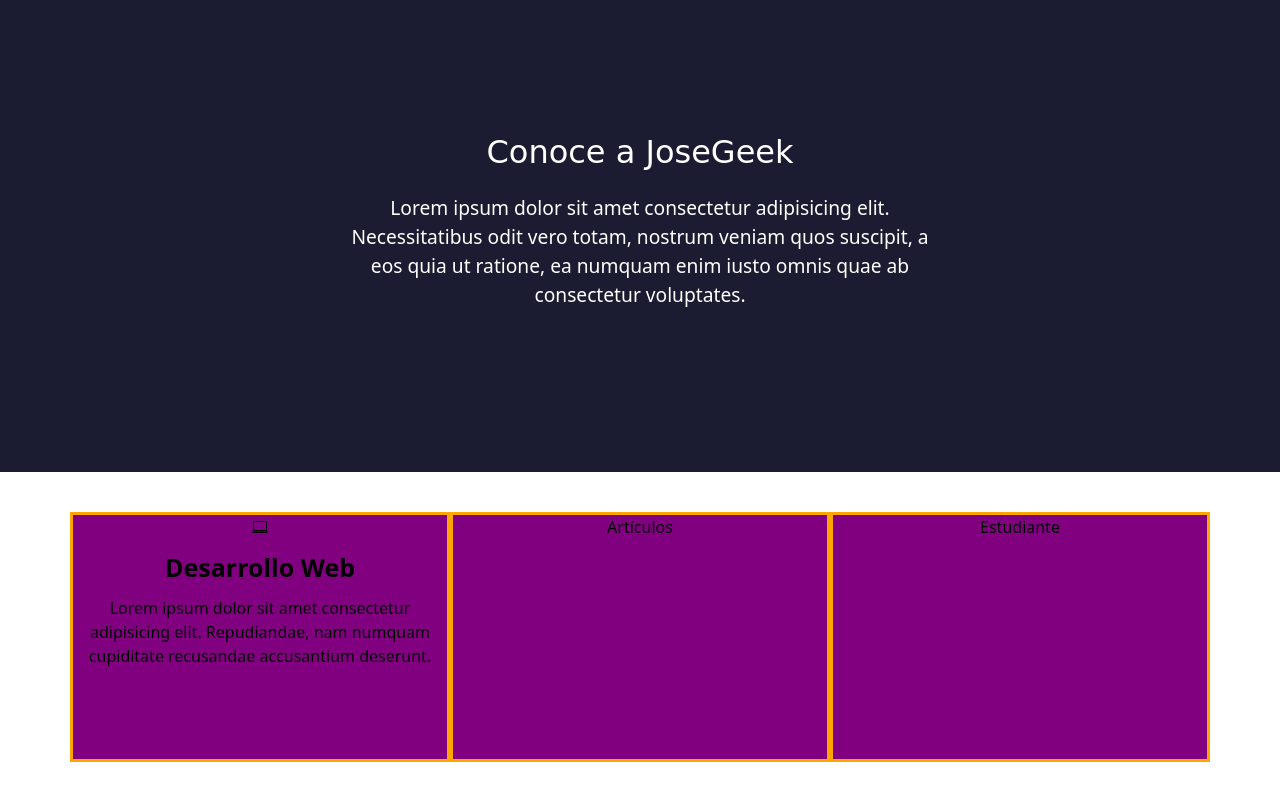
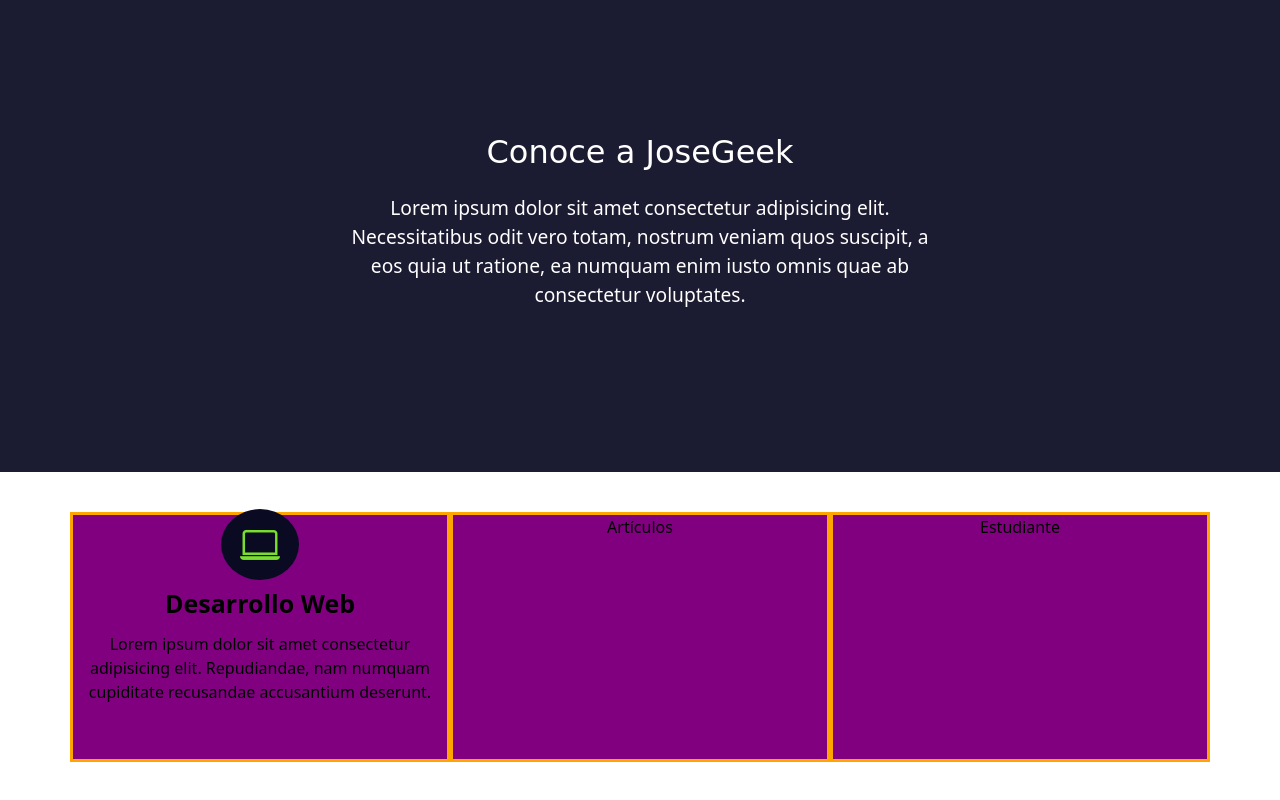
Before and after one commit to JoseGeek78/Portafolio-Bootstrap, a plain HTML site: page index.html in a window 1280 px wide. Shown: the part 861-1661 px from the top of the page. Drawn offline with nearby package versions, Linux system fonts and the light colour scheme; a web font is replaced by a local one.

Commit message:
Update style.css

```diff
--- a/style.css
+++ b/style.css
@@ -94,6 +94,14 @@ h1 {
     border: 3px solid orange;
 }
 
+.experiencia i {
+    font-size: 2.5rem;
+    color: #7ade30;
+    background-color: #0a0a23;
+    padding: 8px 19px;
+    border-radius: 50%;
+}
+
 .experiencia-titulo {
     font-size: 25px;
     font-weight: bold;
```
